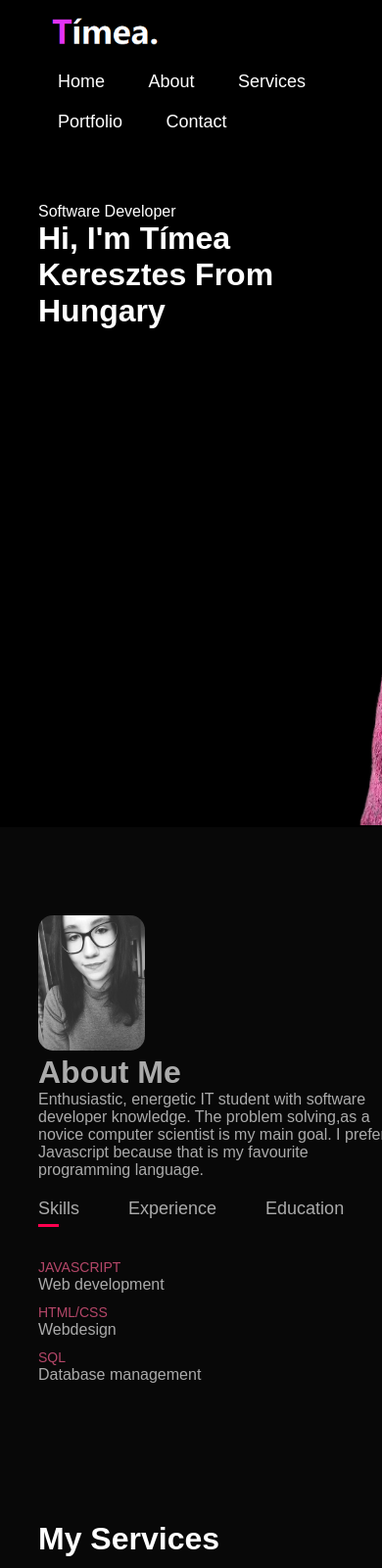
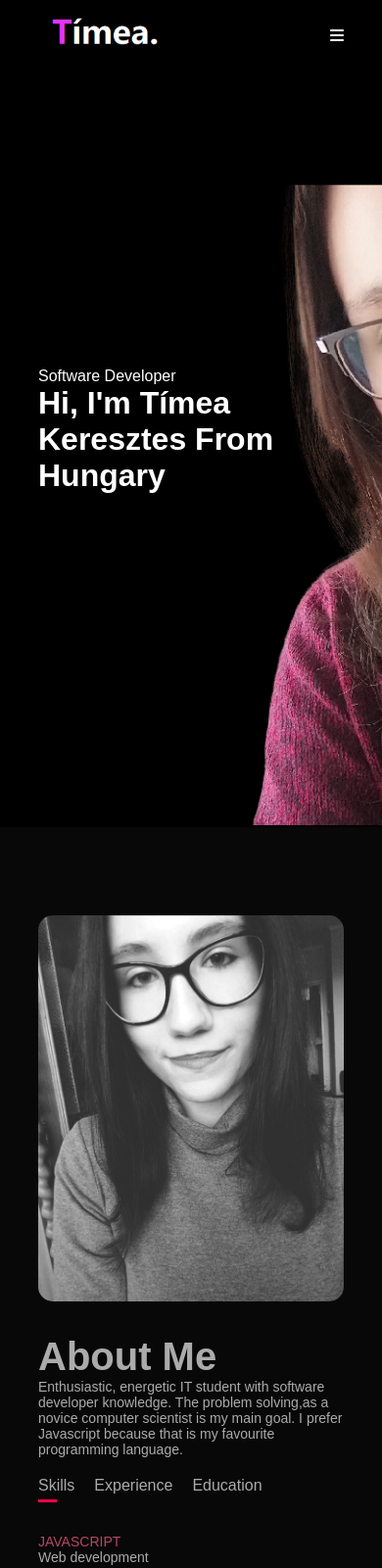
Before and after one commit to IAOV9F/digital-cv, a plain HTML site: page index.html in a window 390 px wide. Shown: the top 1600 px of the page at 98% size. Drawn offline with Linux system fonts and the light colour scheme.

Commit message:
created sidemenu functions

```diff
--- a/index.html
+++ b/index.html
@@ -13,14 +13,15 @@
         <div class = "container">
         <nav>
             <img src="images/logo.png" class="logo">
-            <ul>
+            <ul id="sidemenu">
                 <li><a href="#">Home</a></li>
                 <li><a href="#">About</a></li>
                 <li><a href="#">Services</a></li>
                 <li><a href="#">Portfolio</a></li>
                 <li><a href="#">Contact</a></li>
+                <i class="fa-solid fa-xmark" onclick="closemenu()"></i>
             </ul>
-
+            <i class="fa-solid fa-bars" onclick="openmenu()"></i>
         </nav>
         <div class="header-text"></div>
         <p>Software Developer</p>
--- a/script.js
+++ b/script.js
@@ -10,5 +10,11 @@ function opentab(tabname){
     }
     event.currentTarget.classList.add("active-link");
     document.getElementById(tabname).classList.add("active-tab");
-
 }
+var sidemenu = document.getElementById("sidemenu");
+function openmenu(){
+    sidemenu.style.right = "0";
+}
+function closemenu(){
+    sidemenu.style.right = "-200px";
+}
--- a/style.css
+++ b/style.css
@@ -298,3 +298,60 @@ form .btn2{
     font-weight: 300;
     margin-top: 20px;
 }
+nav .fas{
+    display: none;
+}
+
+@media only screen and (max-width: 600px){
+    #header{
+        background-image: url(images/phone-background.png);
+    }
+    .header-text{
+        margin-top: 100%;
+        font-size: 16px;
+    }
+    .header-text h1{
+        font-size: 30px;
+    }
+    nav .fas{
+        display: block;
+        font-size: 25px;
+    }
+    nav ul{
+        background: #ff004f;
+        position: fixed;
+        top: 0;
+        right: -200px;
+        width: 200px;
+        height: 100vh;
+        padding-top: 50px;
+        z-index: 2;
+        transition: right 0.5s;
+    }
+    nav ul li{
+        display: block;
+        margin: 25px;
+    }
+    nav ul .fas{
+        position: absolute;
+        top: 25px;
+        left: 25px;
+        cursor: pointer;
+    }
+    .sub-title{
+        font-size: 40px;
+    }
+    .about-col-1, .about-col-2{
+        flex-basis: 100%;
+    }
+    .about-col-1{
+        margin-bottom: 30px;
+    }
+    .about-col-2{
+        font-size: 14px;
+    }
+    .tab-links{
+        font-size: 16px;
+        margin-right: 20px;
+    }
+}
```
Also changed, not shown: images/phone-background.png (added).
